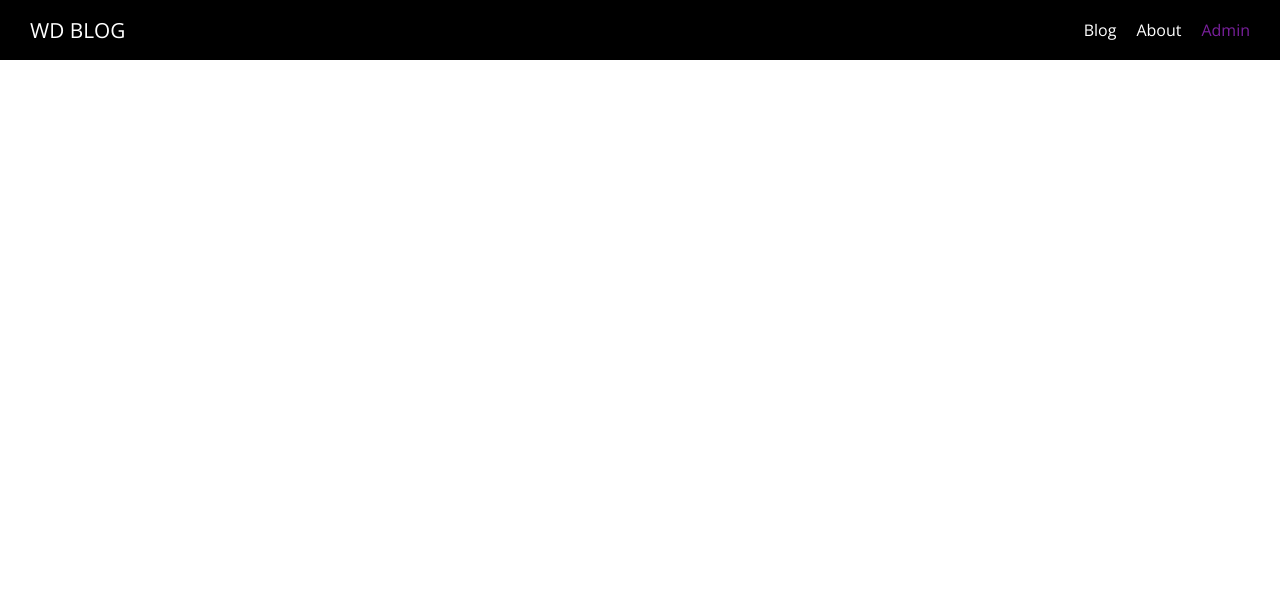
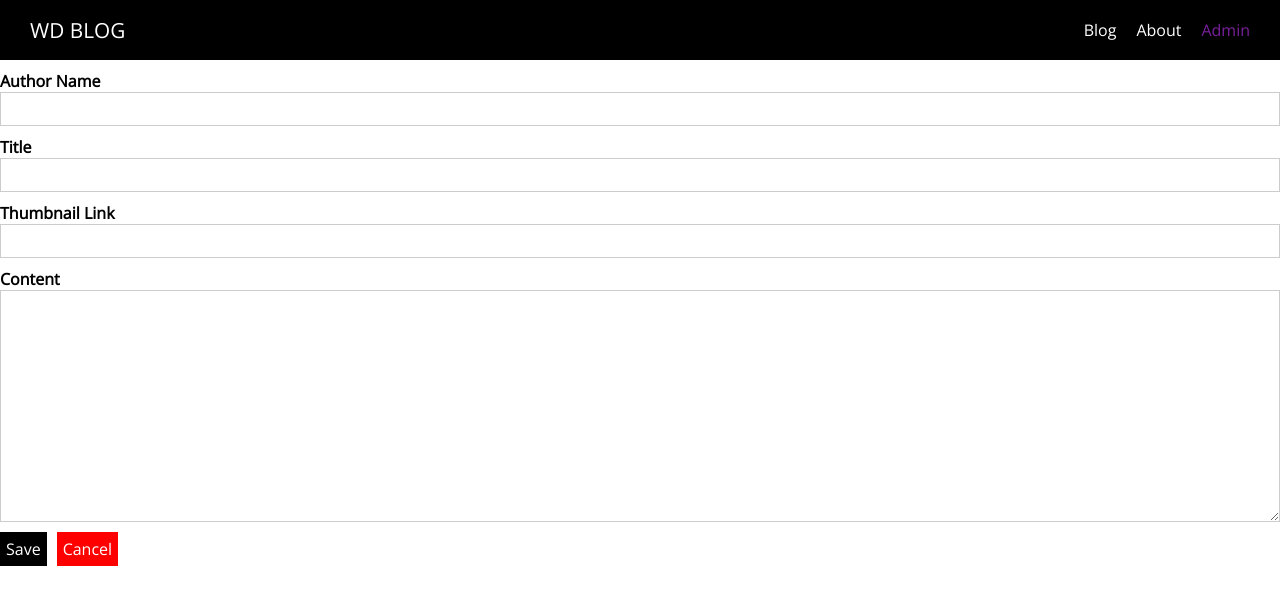
Before and after one commit to techytuppers/nuxtjs-vuejs-on-steroids, a Nuxt app: page /admin/new-post in a window 1280 px wide. Shown: the top 604 px of the page. Built offline with nearby package versions, Linux system fonts and the light colour scheme.

Commit message:
33. Creating an Admin Section -- Adding UI components for reusable form elements, adding new post form binded to data, programmatically routing buttons

```diff
--- /dev/null
+++ b/components/UI/AppButton.vue
@@ -0,0 +1,63 @@
+<template>
+  <button
+    class="button"
+    :class="btnStyle"
+    v-bind="$attrs"
+    v-on="$listeners"><slot /></button>
+</template>
+
+<script>
+export default {
+  name: 'AppButton',
+  props: {
+    btnStyle: {
+      type: String,
+      default: ''
+    }
+  }
+}
+</script>
+
+
+<style scoped>
+.button {
+  font: inherit;
+  background-color: black;
+  color: white;
+  padding: 5px;
+  cursor: pointer;
+  border: 1px solid black;
+}
+
+.button:hover,
+.button:active {
+  background-color: rgb(51, 51, 51);
+  border: 1px solid black;
+}
+
+.inverted {
+  background-color: white;
+  color: black;
+  border: 1px solid transparent;
+}
+
+.inverted:hover,
+.inverted:active {
+  color: #ccc;
+  background-color: white;
+  border: 1px solid transparent;
+}
+
+.cancel {
+  background-color: red;
+  color: white;
+  border: 1px solid transparent;
+}
+
+.cancel:hover,
+.cancel:active {
+  background-color: salmon;
+  border: 1px solid transparent;
+  color: white;
+}
+</style>
--- /dev/null
+++ b/components/UI/AppControlInput.vue
@@ -0,0 +1,58 @@
+<template>
+  <div class="input-control">
+    <label><slot /></label>
+    <input
+      v-if="controlType === 'input'"
+      v-bind="$attrs"
+      :value="value"
+      @input="$emit('input', $event.target.value)">
+    <textarea
+      v-if="controlType === 'textarea'"
+      rows="10"
+      :value="value"
+      @input="$emit('input', $event.target.value)"></textarea>
+  </div>
+</template>
+
+<script>
+export default {
+  name: 'AppInputControl',
+  props: {
+    controlType: {
+      type: String,
+      default: 'input'
+    },
+    value: {
+      type: String,
+      default: ''
+    }
+  }
+}
+</script>
+
+<style scoped>
+.input-control {
+  margin: 10px 0;
+}
+
+.input-control label {
+  display: block;
+  font-weight: bold;
+}
+
+.input-control input,
+.input-control textarea {
+  display: block;
+  width: 100%;
+  box-sizing: border-box;
+  font: inherit;
+  border: 1px solid #ccc;
+  padding: 5px;
+}
+
+.input-control input:focus,
+.input-control textarea:focus {
+  background-color: #eee;
+  outline: none;
+}
+</style>
--- /dev/null
+++ b/pages/admin/_postId/index.vue
@@ -0,0 +1,3 @@
+<template>
+
+</template>
--- /dev/null
+++ b/pages/admin/index.vue
@@ -0,0 +1,36 @@
+<template>
+  <div class="admin-page">
+    <section class="new-post">
+      <button @click="$router.push('/admin/new-post')">Create Post</button>
+    </section>
+    <section class="existing-posts">
+      <h1>Existing posts</h1>
+      <PostList />
+    </section>
+  </div>
+</template>
+
+<script>
+import PostList from "@/components/Posts/PostList";
+export default {
+  components: {
+    PostList
+  }
+}
+</script>
+
+<style scoped>
+.admin-page {
+  padding: 20px;
+}
+
+.new-post {
+  text-align: center;
+  border-bottom: 2px solid #ccc;
+  padding-bottom: 10px;
+}
+
+.existing-posts h1 {
+  text-align: center;
+}
+</style>
--- /dev/null
+++ b/pages/admin/new-post/index.vue
@@ -0,0 +1,52 @@
+<template>
+  <div class="admin-new-post-page">
+    <section class="new-post-form">
+      <form @submit.prevent="onSave">
+        <AppControlInput v-model="editedPost.author">Author Name</AppControlInput>
+        <AppControlInput v-model="editedPost.title">Title</AppControlInput>
+        <AppControlInput v-model="editedPost.thumbnailLink">Thumbnail Link</AppControlInput>
+        <AppControlInput
+          control-type="textarea"
+          v-model="editedPost.content">Content</AppControlInput>
+        <AppButton type="submit">Save</AppButton>
+        <AppButton
+          type="button"
+          style="margin-left: 10px"
+          btn-style="cancel"
+          @click="onCancel">Cancel</AppButton>
+      </form>
+    </section>
+  </div>
+</template>
+
+<script>
+import AppControlInput from '@/components/UI/AppControlInput';
+import AppButton from '@/components/UI/AppButton';
+
+export default {
+  components: {
+    AppControlInput,
+    AppButton
+  },
+  data() {
+    return {
+      editedPost: {
+        author: '',
+        title: '',
+        thumbnailLink: '',
+        content: ''
+      }
+    }
+  },
+  methods: {
+    onSave() {
+      // Save the post
+      console.log(this.editedPost);
+    },
+    onCancel() {
+      // Navigation back
+      this.$router.push('/admin');
+    }
+  }
+}
+</script>
```
Also changed, not shown: pages/admin/auth/index.vue (added).
